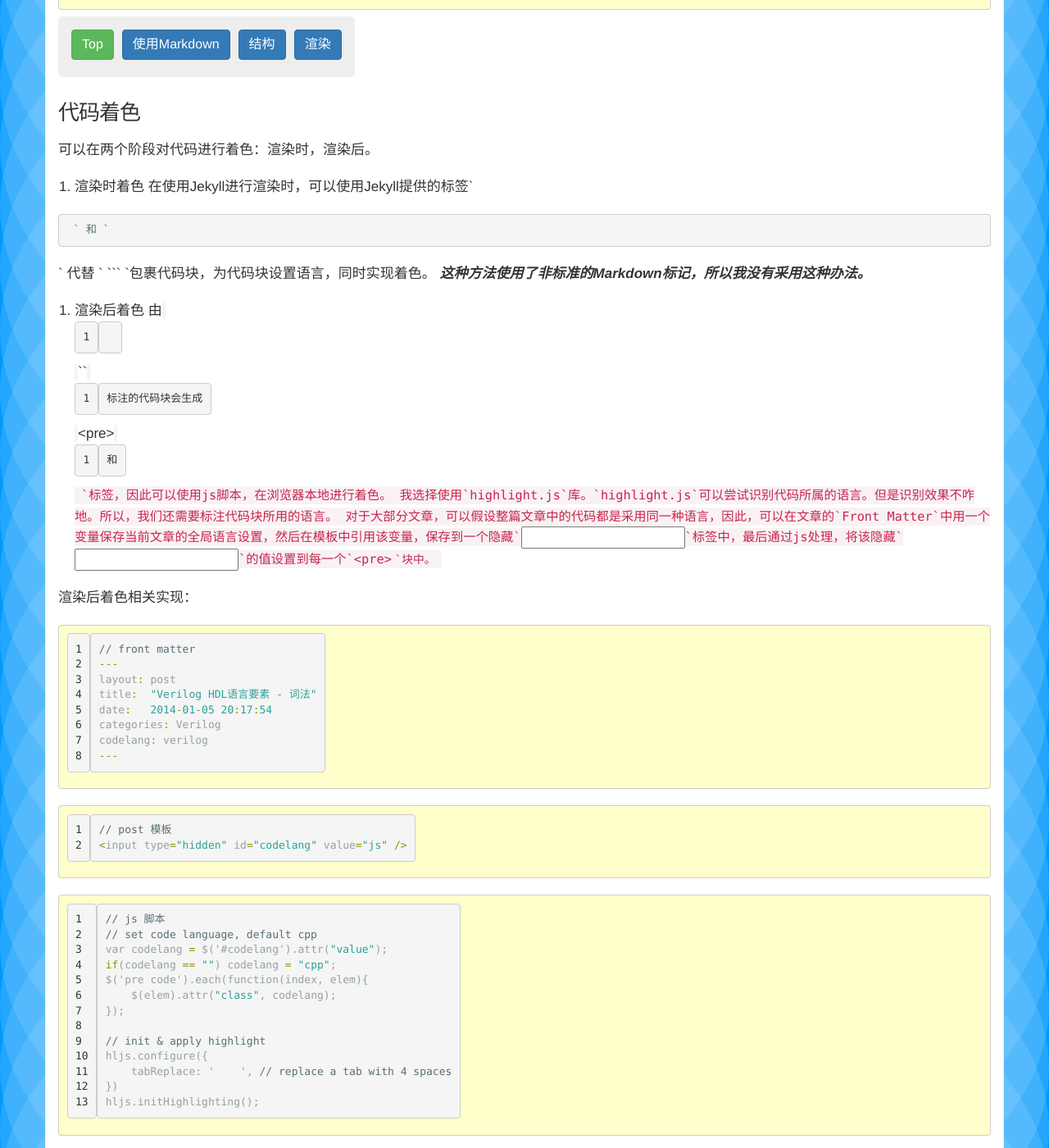
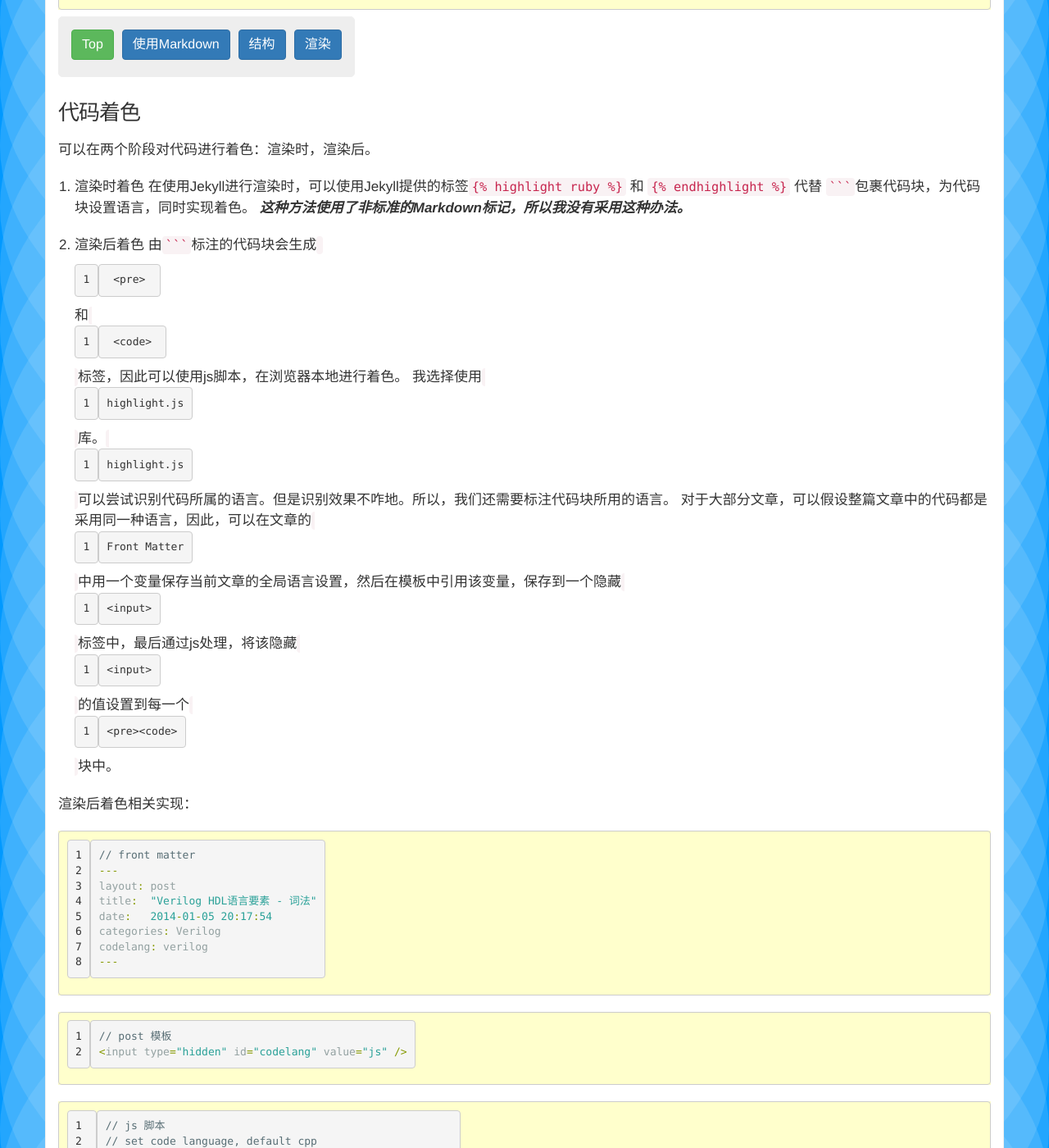
Before and after one commit to Gemini2015/gemini2015.github.io, a Jekyll site: the page built from _posts/2015-05-22-markdown-process.markdown, in a window 1280 px wide and 1400 px high, scrolled down 2148 px. Shown: the whole window at 82% size. Built offline with Jekyll 4.4.1, drawn with Linux system fonts in a browser that asks for light colours; nearby versions of some CDN libraries; comment, search, counter and statistics services are not loaded; a style sheet for code colours, icons or effects is not loaded.

Commit message:
fix jekyll problem

````diff
--- a/_posts/2015-05-22-markdown-process.markdown
+++ b/_posts/2015-05-22-markdown-process.markdown
@@ -68,11 +68,11 @@ $('.navbar-title').stickUp();
 可以在两个阶段对代码进行着色：渲染时，渲染后。
 
 1.	渲染时着色
-	在使用Jekyll进行渲染时，可以使用Jekyll提供的标签` {% highlight ruby %} ` 和 ` {% endhighlight %} ` 代替 ` ``` `包裹代码块，为代码块设置语言，同时实现着色。
+	在使用Jekyll进行渲染时，可以使用Jekyll提供的标签<code>&#123;% highlight ruby %}</code> 和 <code>&#123;% endhighlight %}</code> 代替 <code>&#96;&#96;&#96;</code>包裹代码块，为代码块设置语言，同时实现着色。
 	***这种方法使用了非标准的Markdown标记，所以我没有采用这种办法。***
 
 2.	渲染后着色
-	由` ``` `标注的代码块会生成` <pre> `和` <code> `标签，因此可以使用js脚本，在浏览器本地进行着色。
+	由<code>&#96;&#96;&#96;</code>标注的代码块会生成` <pre> `和` <code> `标签，因此可以使用js脚本，在浏览器本地进行着色。
 	我选择使用`highlight.js`库。`highlight.js`可以尝试识别代码所属的语言。但是识别效果不咋地。所以，我们还需要标注代码块所用的语言。
 	对于大部分文章，可以假设整篇文章中的代码都是采用同一种语言，因此，可以在文章的`Front Matter`中用一个变量保存当前文章的全局语言设置，然后在模板中引用该变量，保存到一个隐藏`<input>`标签中，最后通过js处理，将该隐藏`<input>`的值设置到每一个`<pre><code>`块中。
 
````
